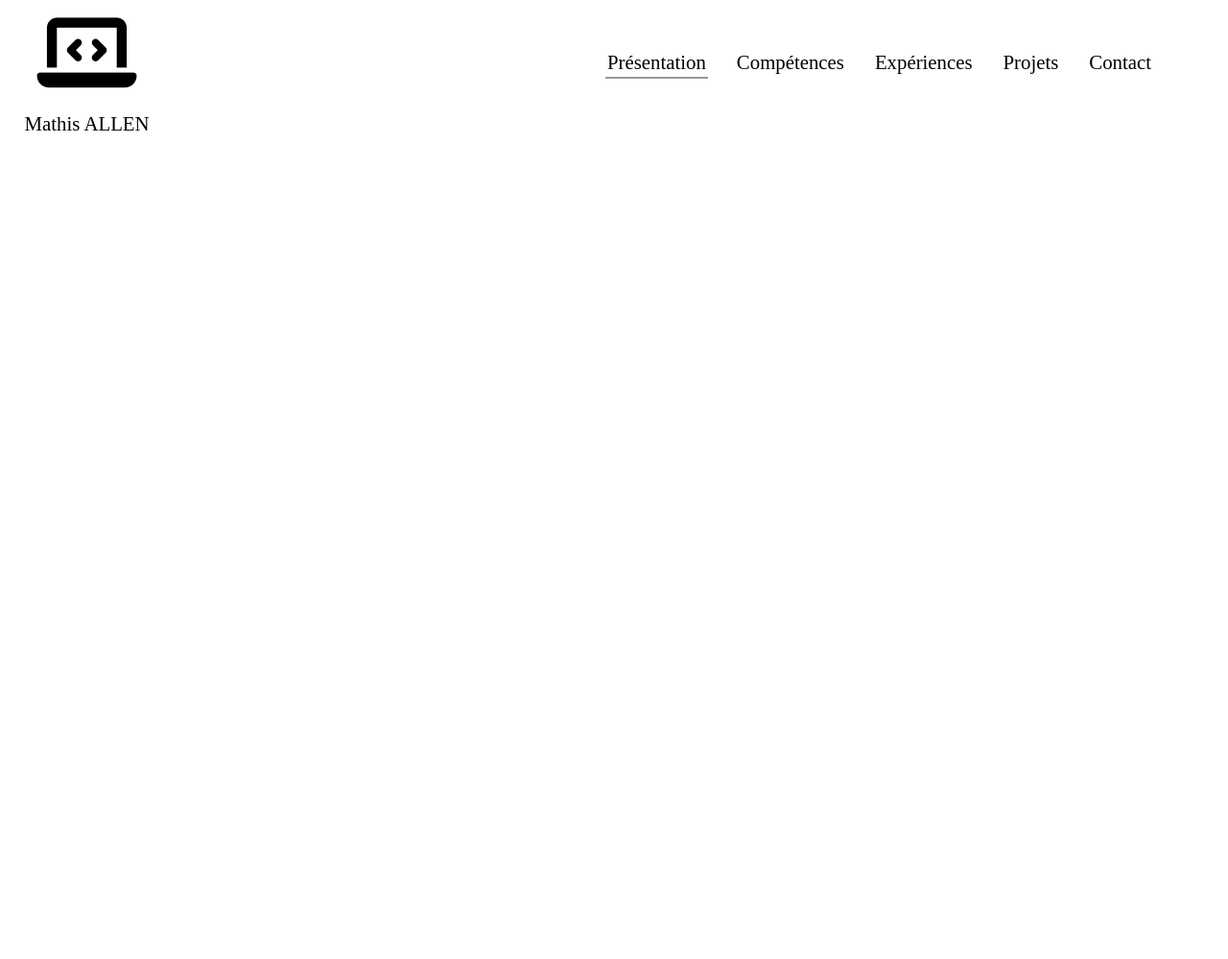
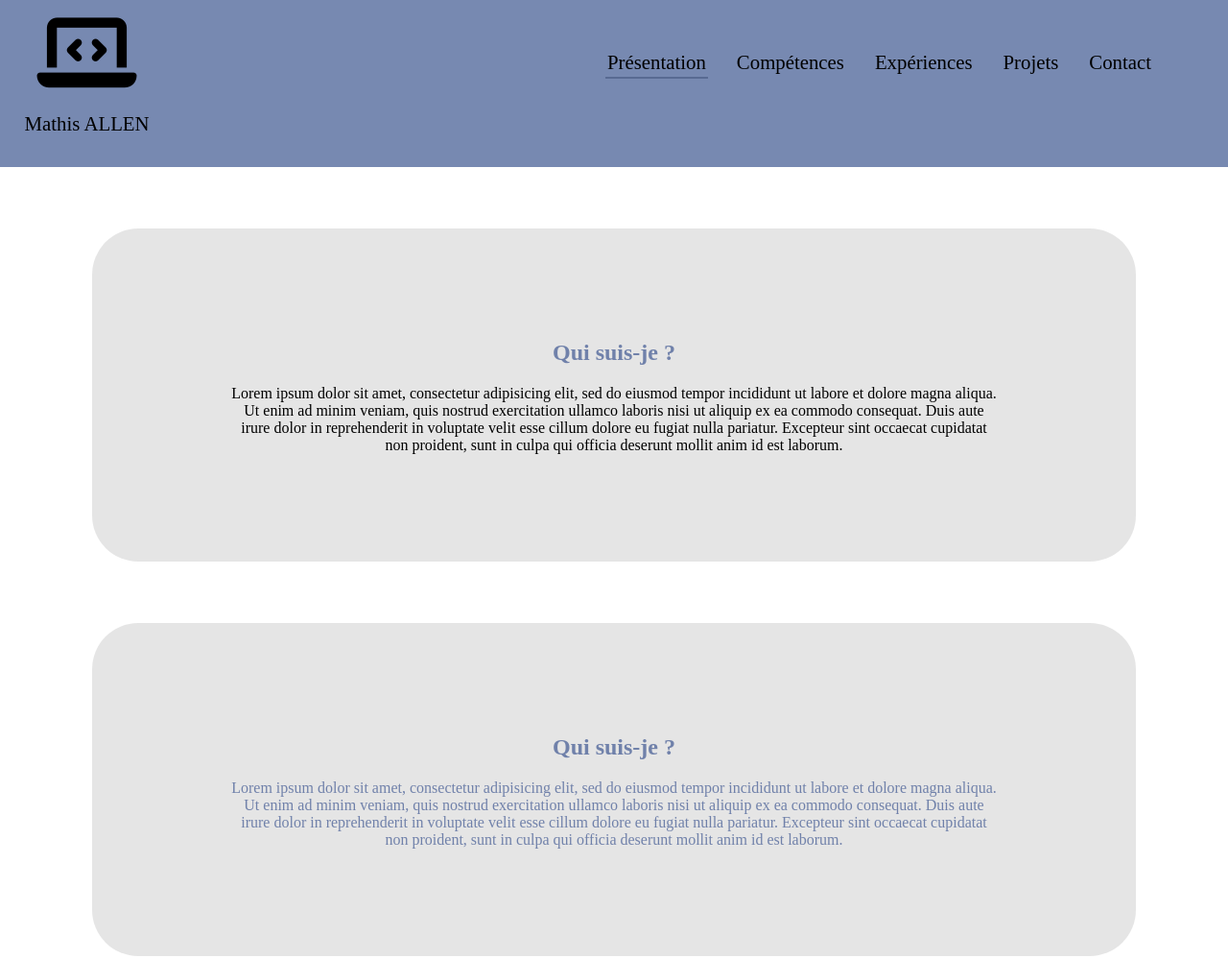
Before and after one commit to Man344/Man344.github.io, a plain HTML site: page index.html in a window 1280 px wide. Shown: the whole page at 96% size. Before the commit the page ends 800 px from the top, so only its background shows below. Drawn offline with nearby package versions, Linux system fonts and the light colour scheme.

Commit message:
Session4_ComputerVersionTest

```diff
--- a/css/index.css
+++ b/css/index.css
@@ -2,34 +2,52 @@
 html{
   height: 100%;
 }
-
 body {
   top: 0;
   height: 100%;
   margin: 0;
   padding: 0;
 }
-
 header{
   top: 0;
   margin: 0;
   padding: 0;
 }
+section{
+  overflow: hidden;
+  height: auto;
+}
+.nav-bar-row{
+  background: rgba(62, 87, 145,0.7);
+  z-index: 10;
+}
 .menu-section{
   width: 100%;
   height: auto;
-  display: block;
-  position: absolute;
 }
 .logoTop{
   margin: 1% 2%;
   font-family: Comic sans-serif;
   font-size: 1.3em;
 }
+.main-row{
+  margin: 4em 6em;
+  border-radius: 3em;
+  padding: 6em 9em;
+  background-color:rgb(0,0,0,0.1);
+}
+.title{
+  text-align: center;
+  color: rgba(62, 87, 145,0.7);
+}
+.main-content-row{
+  text-align: center;
+}
+
 
 /* //////////////////////////////////Version Mobile/////////////////////////// */
 
-@media screen and (max-width:768px){
+@media screen and (max-width:810px){
   .limiter.on{
     display: none;
   }
@@ -87,7 +105,7 @@ header{
     -webkit-transition-duration: 0.5s;
     transition-duration: 0.5s;
     text-decoration: none;
-    color: white;
+    color: black;
     font-size: 3em;
     line-height: 1.5;
     width: 100%;
@@ -105,6 +123,7 @@ header{
     display: block;
     background-color: rgb(0,0,0,0.4);
     position: absolute;
+    background: rgba(62, 87, 145,0.7);
   }
 
   .logoTop{
@@ -114,7 +133,7 @@ header{
 
 /* /////////////////////////Version PC//////////////////////////// */
 
-@media screen and (min-width:769px) {
+@media screen and (min-width:811px) {
 
   .logoTop{
     text-align: center;
@@ -141,6 +160,7 @@ header{
     text-decoration: none;
     font-size: 1.3em;
     position: relative;
+    transition: transform 0.8s;
   }
   .nav-link.active::after, .nav-link::after{
   content: '';
@@ -163,5 +183,4 @@ header{
    .nav-link::after, .nav-link.active::after {
     width: 80%;
   }
-
 }
--- a/index.html
+++ b/index.html
@@ -7,7 +7,9 @@
     <link rel="shortcut icon" type="icon" href="images/favicon.ico" />
   </head>
   <body>
+
 <header>
+  <section class="nav-bar-row">
     <div class="menu-section">
       <div class="logoTop">
         <i class="fas fa-laptop-code fa-4x"></i>
@@ -28,16 +30,28 @@
 		      </ul>
 	    </nav>
     </div>
-
+  </section>
 </header>
-
-<div class="main-row">
-  <div class="row">
-      <div class="title">
-        <!-- <h1>Qui suis-je ?</h1> -->
+<section class="content">
+  <div class="main-row">
+    <div class="content-row">
+        <div class="title">
+          <h1>Qui suis-je ?</h1>
+        </div>
+        <div class="main-content-row">
+          <p>Lorem ipsum dolor sit amet, consectetur adipisicing elit, sed do eiusmod tempor incididunt ut labore et dolore magna aliqua. Ut enim ad minim veniam, quis nostrud exercitation ullamco laboris nisi ut aliquip ex ea commodo consequat. Duis aute irure dolor in reprehenderit in voluptate velit esse cillum dolore eu fugiat nulla pariatur. Excepteur sint occaecat cupidatat non proident, sunt in culpa qui officia deserunt mollit anim id est laborum.</p>
+        </div>
+    </div>
+  </div>
+    <div class="main-row">
+      <div class="content-row">
+          <div class="title">
+            <h1>Qui suis-je ?</h1>
+            <p>Lorem ipsum dolor sit amet, consectetur adipisicing elit, sed do eiusmod tempor incididunt ut labore et dolore magna aliqua. Ut enim ad minim veniam, quis nostrud exercitation ullamco laboris nisi ut aliquip ex ea commodo consequat. Duis aute irure dolor in reprehenderit in voluptate velit esse cillum dolore eu fugiat nulla pariatur. Excepteur sint occaecat cupidatat non proident, sunt in culpa qui officia deserunt mollit anim id est laborum.</p>
+          </div>
       </div>
   </div>
-</div>
+</section>
 
   </body>
   <script src="https://ajax.googleapis.com/ajax/libs/jquery/1.7.2/jquery.min.js"></script>
--- a/js/index.js
+++ b/js/index.js
@@ -12,10 +12,10 @@ $("nav ul").on('click', function(){
   $('.menu-section').toggleClass("on");
   $(".menu-toggle").toggleClass('on');
   $('.logoTopName').toggle();
-})
+});
 
 //Soulignage de l'onglet actif
 $("[class*=nav-link]").on('click',function(){
   $('.nav-link.active').toggleClass('active');
   $(this).toggleClass('active');
-})
+});
```
